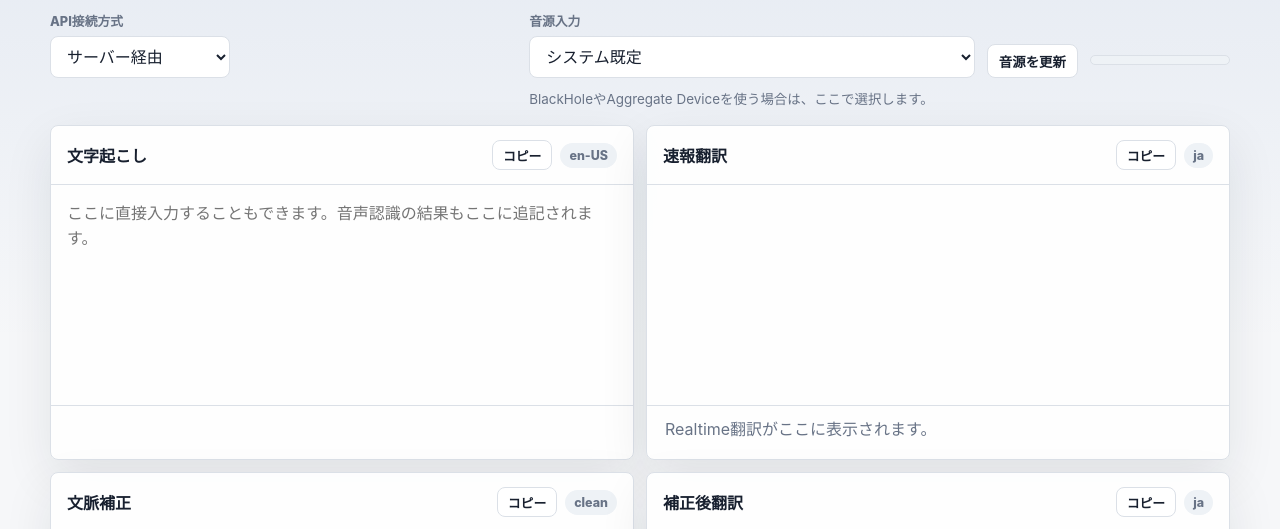
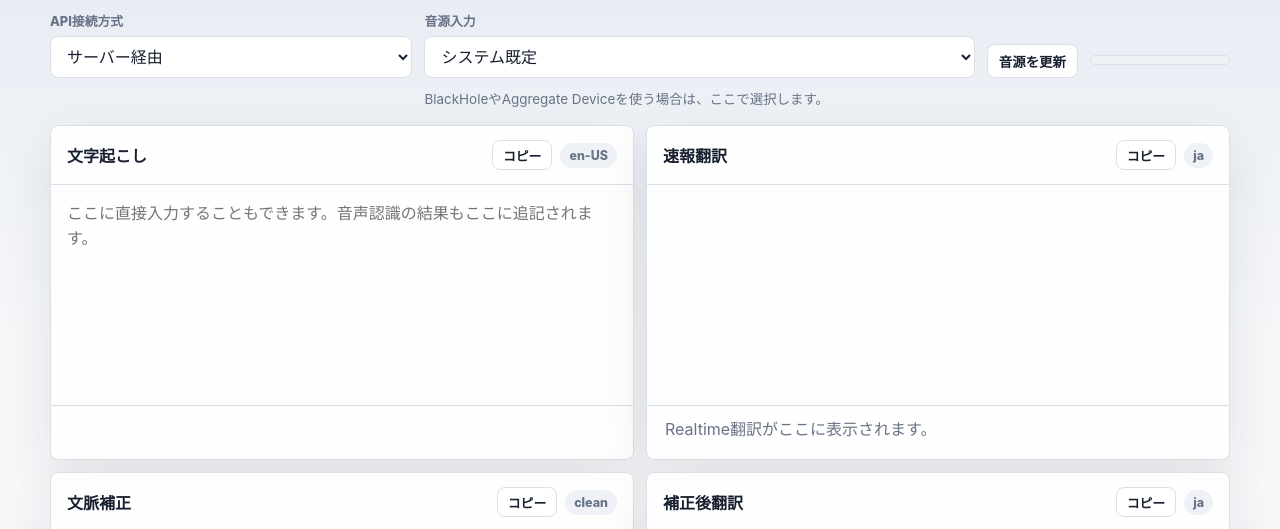
Before and after one commit to yasushigoto/live-meeting-tranlator, a website: page index.html in a window 1280 px wide. Shown: the part 201-730 px from the top of the page. Drawn offline with Linux system fonts and the light colour scheme.

Commit message:
Fix settings row layout

```diff
--- a/styles.css
+++ b/styles.css
@@ -158,7 +158,7 @@ h2 {
 
 .settings-row {
   display: grid;
-  grid-template-columns: minmax(340px, 0.9fr) minmax(460px, 1.35fr);
+  grid-template-columns: minmax(260px, 0.45fr) minmax(520px, 1fr);
   gap: 12px;
   align-items: start;
   margin-bottom: 14px;
@@ -173,11 +173,15 @@ h2 {
 }
 
 .api-settings {
-  grid-template-columns: minmax(180px, 0.45fr) minmax(260px, 1fr) auto;
+  grid-template-columns: minmax(220px, 1fr);
+}
+
+.api-settings:has(#browserKeyField:not([hidden])) {
+  grid-template-columns: minmax(180px, 0.7fr) minmax(260px, 1fr) auto;
 }
 
 .device-settings {
-  grid-template-columns: minmax(260px, 1fr) auto minmax(140px, 0.3fr);
+  grid-template-columns: minmax(300px, 1fr) auto minmax(140px, 0.24fr);
 }
 
 .api-note {
```
